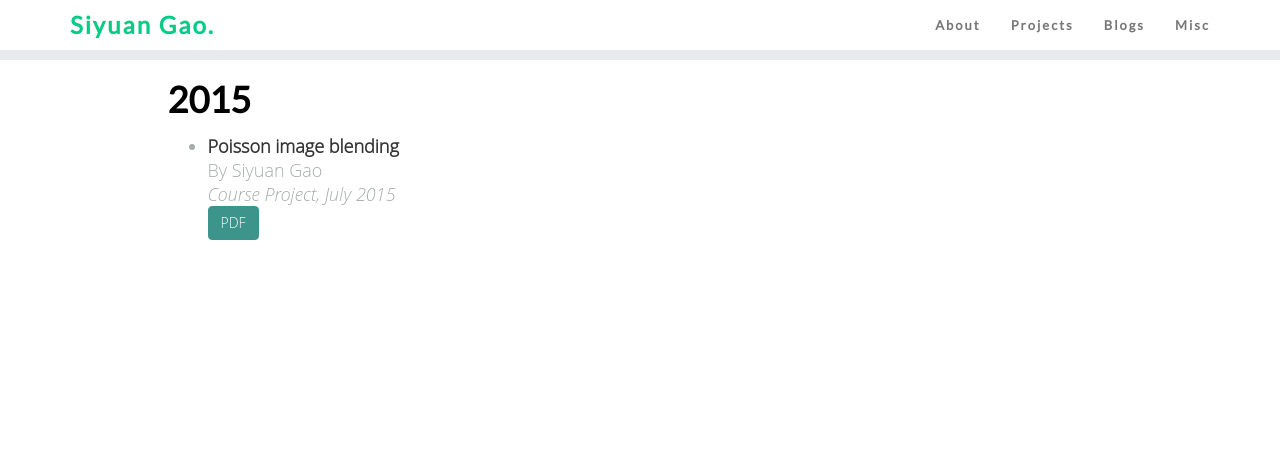
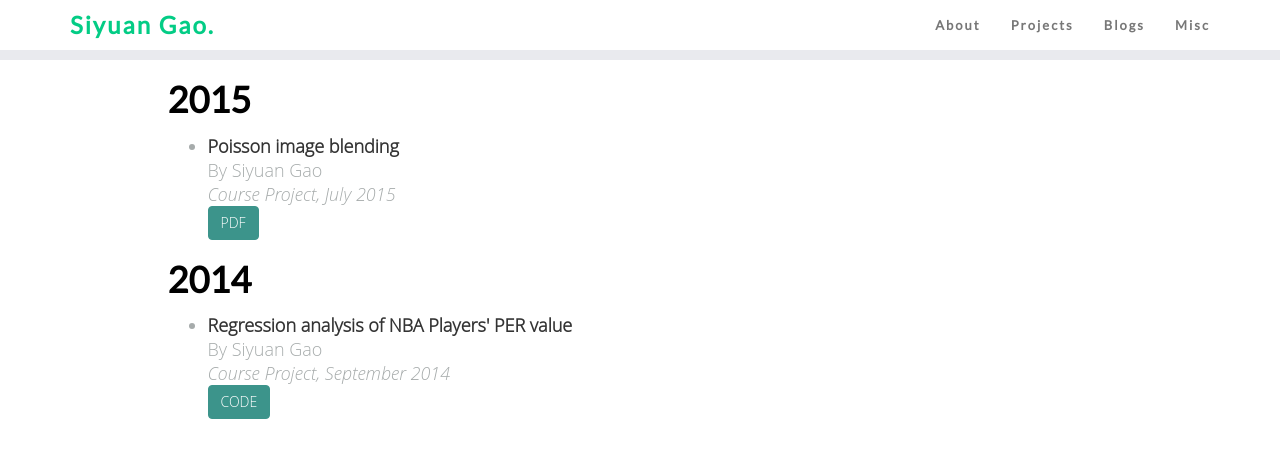
Before and after one commit to carricky/carricky.github.io, a Jekyll site: the page built from projects.html, in a window 1280 px wide and 900 px high. Shown: the top 458 px of the window. Built offline with Jekyll 4.4.1, drawn with Linux system fonts in a browser that asks for light colours; nearby versions of some CDN libraries; comment, search, counter and statistics services are not loaded.

Commit message:
add an NBA players' PER value analysis project

```diff
--- a/projects.html
+++ b/projects.html
@@ -16,7 +16,20 @@ that it's only available in index.html -->
         Course Project, July 2015
     </div>
     <a href="/attach/blender.pdf" class="btn btn-default" role="button">PDF</a>
-    <!-- <a href="/attach/blender.pdf">PDF</a> -->
+</li>
+</ul>
+
+<h1>2014</h1>
+<ul class="publication-list">
+<li>
+    <div style="color:#333333; font-weight:bold">
+        Regression analysis of NBA Players' PER value
+    </div>
+        By Siyuan Gao
+    <div style="font-style:italic">
+        Course Project, September 2014
+    </div>
+    <a href="https://github.com/carricky/Regression-analysis-of-NBA-PER-value#regression-analysis-of-nba-per-value" class="btn btn-default" role="button">CODE</a>
 </li>
 </ul>
 
```
